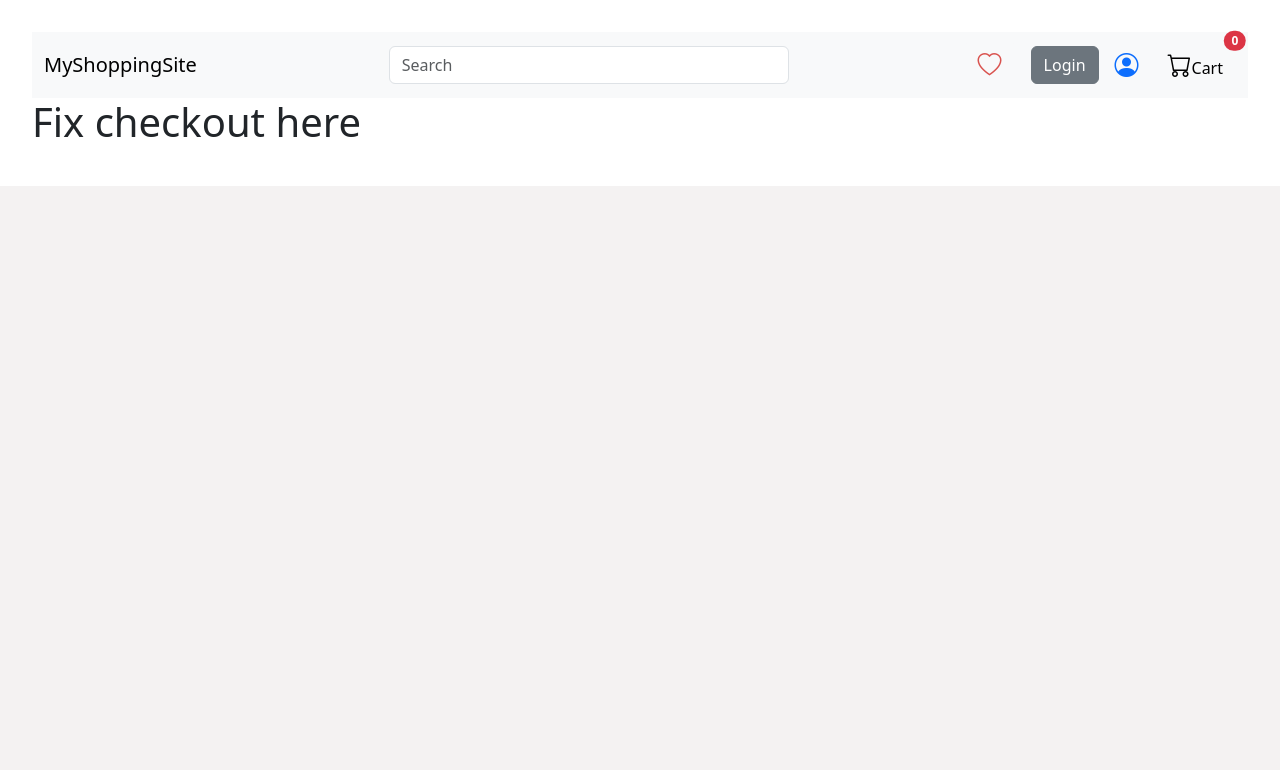
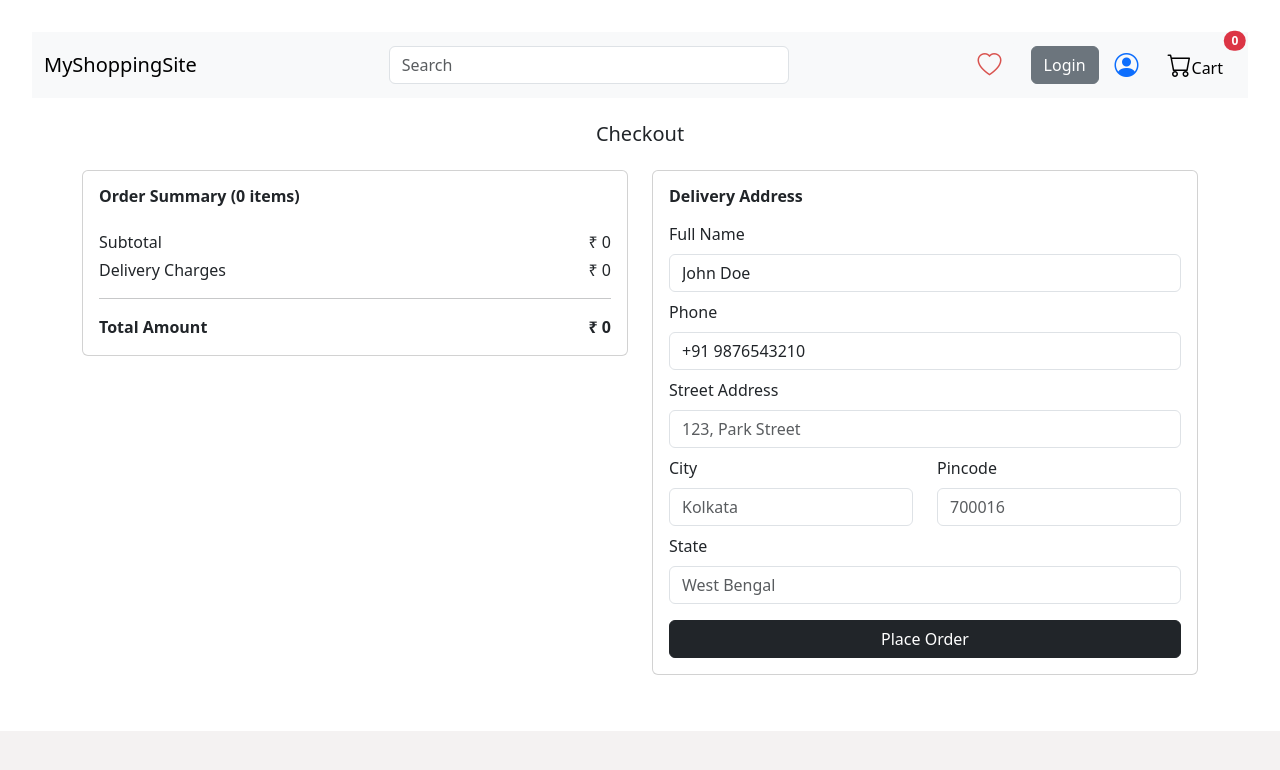
Before and after one commit to rishav-ghosh-98/Retail-App-Frontend, a React (Vite) app: page /checkout in a window 1280 px wide. Shown: the top 770 px of the page. Built offline with nearby package versions, Linux system fonts and the light colour scheme.

Commit message:
Added the checkout page and orrder placed page and functionality

```diff
--- a/src/context/CartContext.jsx
+++ b/src/context/CartContext.jsx
@@ -41,8 +41,11 @@ export const CartProvider = ({ children }) => {
 
   const totalItems = cart.reduce((sum, item) => sum + item.quantity, 0);
 
+  const clearCart = () => {
+  setCart([]);
+  };
   return (
-    <CartContext.Provider value={{ cart, addToCart, removeFromCart, totalItems }}>
+    <CartContext.Provider value={{ cart, addToCart, removeFromCart, totalItems, clearCart }}>
       {children}
     </CartContext.Provider>
   );
--- /dev/null
+++ b/src/data/user.js
@@ -0,0 +1,6 @@
+export const user = {
+  name: "John Doe",
+  email: "johndoe@example.com",
+  phone: "+91 9876543210",
+  address: "123, Park Street, Kolkata, West Bengal - 700016"
+};
--- a/src/pages/Checkout.jsx
+++ b/src/pages/Checkout.jsx
@@ -1,10 +1,164 @@
 import Header from "../components/Header";
+import { useCart } from "../hooks/useCart";
+import { user } from "../data/user";
+import { useState } from "react";
+import { useNavigate } from "react-router-dom";
+import toast from "react-hot-toast";
+
 const Checkout = () => {
-    return (
-        <>
-        <Header />
-        <h1>Fix checkout here</h1>
-        </>
-    )
-}
+  const { cart, totalItems, clearCart } = useCart();
+  const navigate = useNavigate();
+  const totalPrice = cart.reduce((sum, item) => sum + item.price * item.quantity, 0);
+  const deliveryCharges = totalPrice > 0 ? 499 : 0;
+  const totalAmount = totalPrice + deliveryCharges;
+
+  const [address, setAddress] = useState({
+    name: user.name,
+    phone: user.phone,
+    street: "",
+    city: "",
+    pincode: "",
+    state: "",
+  });
+
+  const handleChange = (e) => {
+    setAddress({ ...address, [e.target.name]: e.target.value });
+  };
+
+  const handlePlaceOrder = () => {
+    if (!address.street || !address.city || !address.pincode || !address.state) {
+      toast.error("Please fill all address fields!");
+      return;
+    }
+    toast.success("Order placed successfully! 🎉");
+     clearCart();                        // ✅ clear cart
+  navigate("/order-success");
+  };
+
+  return (
+    <>
+      <Header />
+      <div className="container mt-4">
+        <h5 className="text-center mb-4">Checkout</h5>
+        <div className="row">
+
+          {/* LEFT - Order Summary */}
+          <div className="col-12 col-md-6 mb-4">
+            <div className="card p-3">
+              <h6 className="fw-bold mb-3">Order Summary ({totalItems} items)</h6>
+
+              {cart.map((item) => (
+                <div key={item._id} className="d-flex gap-3 align-items-center mb-3 pb-3 border-bottom">
+                  <img
+                    src={`${import.meta.env.VITE_API_URL}${item.image}`}
+                    alt={item.title}
+                    style={{ width: "70px", height: "70px", objectFit: "contain" }}
+                  />
+                  <div className="flex-grow-1">
+                    <p className="mb-1 fw-bold">{item.title}</p>
+                    <p className="mb-0 text-muted">Qty: {item.quantity}</p>
+                  </div>
+                  <p className="mb-0 fw-bold">₹ {item.price * item.quantity}</p>
+                </div>
+              ))}
+
+              <div className="d-flex justify-content-between mt-2">
+                <span>Subtotal</span>
+                <span>₹ {totalPrice}</span>
+              </div>
+              <div className="d-flex justify-content-between mt-1">
+                <span>Delivery Charges</span>
+                <span>₹ {deliveryCharges}</span>
+              </div>
+              <hr />
+              <div className="d-flex justify-content-between fw-bold">
+                <span>Total Amount</span>
+                <span>₹ {totalAmount}</span>
+              </div>
+            </div>
+          </div>
+
+          {/* RIGHT - Address Form */}
+          <div className="col-12 col-md-6 mb-4">
+            <div className="card p-3">
+              <h6 className="fw-bold mb-3">Delivery Address</h6>
+
+              <div className="mb-2">
+                <label className="form-label">Full Name</label>
+                <input
+                  type="text"
+                  className="form-control"
+                  name="name"
+                  value={address.name}
+                  onChange={handleChange}
+                />
+              </div>
+              <div className="mb-2">
+                <label className="form-label">Phone</label>
+                <input
+                  type="text"
+                  className="form-control"
+                  name="phone"
+                  value={address.phone}
+                  onChange={handleChange}
+                />
+              </div>
+              <div className="mb-2">
+                <label className="form-label">Street Address</label>
+                <input
+                  type="text"
+                  className="form-control"
+                  name="street"
+                  placeholder="123, Park Street"
+                  onChange={handleChange}
+                />
+              </div>
+              <div className="row mb-2">
+                <div className="col-6">
+                  <label className="form-label">City</label>
+                  <input
+                    type="text"
+                    className="form-control"
+                    name="city"
+                    placeholder="Kolkata"
+                    onChange={handleChange}
+                  />
+                </div>
+                <div className="col-6">
+                  <label className="form-label">Pincode</label>
+                  <input
+                    type="text"
+                    className="form-control"
+                    name="pincode"
+                    placeholder="700016"
+                    onChange={handleChange}
+                  />
+                </div>
+              </div>
+              <div className="mb-3">
+                <label className="form-label">State</label>
+                <input
+                  type="text"
+                  className="form-control"
+                  name="state"
+                  placeholder="West Bengal"
+                  onChange={handleChange}
+                />
+              </div>
+
+              <button
+                className="btn btn-dark w-100"
+                onClick={handlePlaceOrder}
+              >
+                Place Order
+              </button>
+            </div>
+          </div>
+
+        </div>
+      </div>
+    </>
+  );
+};
+
 export default Checkout;
--- /dev/null
+++ b/src/pages/OrderSuccess.jsx
@@ -0,0 +1,20 @@
+import { NavLink } from "react-router-dom";
+import Header from "../components/Header";
+
+const OrderSuccess = () => {
+  return (
+    <>
+      <Header />
+      <div className="container mt-5 text-center">
+        <i className="bi bi-check-circle-fill text-success" style={{ fontSize: "5rem" }}></i>
+        <h3 className="mt-3">Order Placed Successfully! 🎉</h3>
+        <p className="text-muted">Thank you for shopping with us!</p>
+        <NavLink to="/products" className="btn btn-dark mt-3">
+          Continue Shopping
+        </NavLink>
+      </div>
+    </>
+  );
+};
+
+export default OrderSuccess;
--- a/src/pages/UserProfile.jsx
+++ b/src/pages/UserProfile.jsx
@@ -1,12 +1,7 @@
 import Header from "../components/Header";
 import { NavLink } from "react-router-dom";
 
-const user = {
-  name: "John Doe",
-  email: "johndoe@example.com",
-  phone: "+91 9876543210",
-  address: "123, Park Street, Kolkata, West Bengal - 700016"
-};
+import { user } from "../data/user"
 
 const UserProfile = () => {
   return (
```
Also changed, not shown: src/main.jsx (+6 -1 lines).
